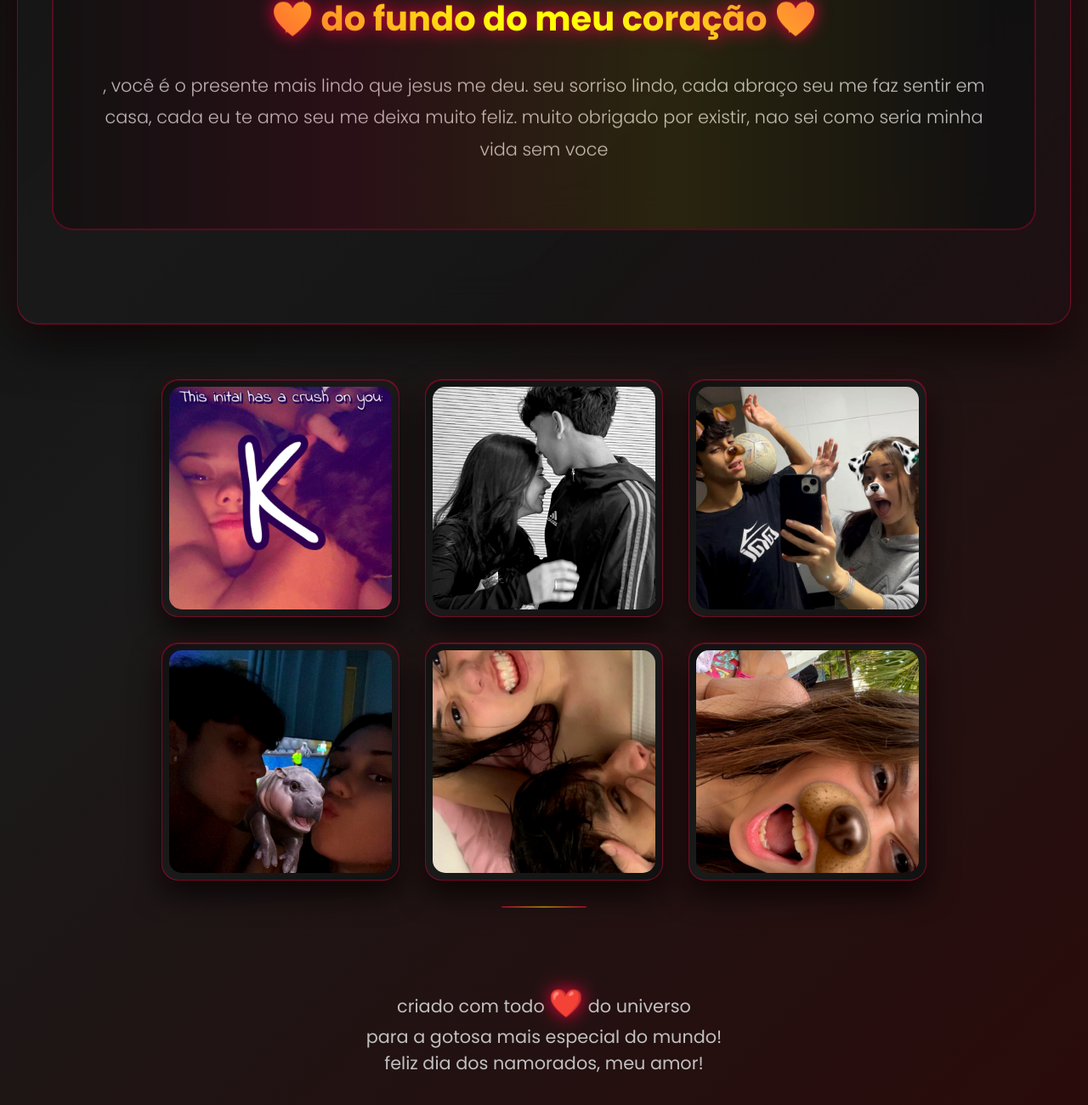
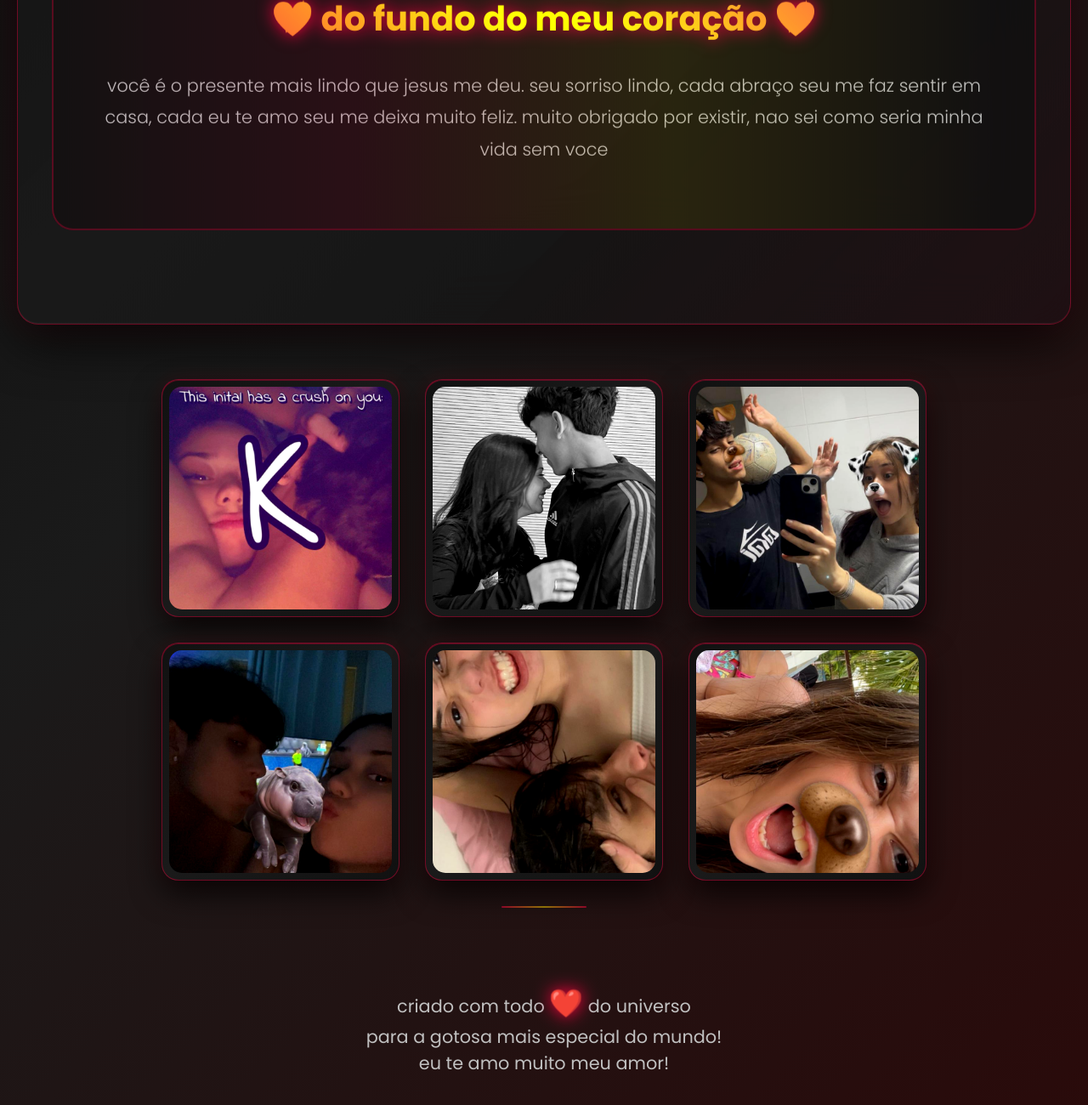
Before and after one commit to fagundess08/site-pro-meu-mozinho, a plain HTML site: page index.html in a window 1280 px wide. Shown: the part 1100-2400 px from the top of the page at 85% size. Drawn offline with Linux system fonts and the light colour scheme.

Commit message:
Update index.html

```diff
--- a/index.html
+++ b/index.html
@@ -739,7 +739,7 @@
 
             <div class="special-message" id="specialMessage">
                 <h3>💖 do fundo do meu coração 💖</h3>
-                <p></span>, você é o presente mais lindo que jesus me deu. seu sorriso lindo, cada abraço seu me faz sentir em casa, cada eu te amo seu me deixa muito feliz. muito obrigado por existir, nao sei como seria minha vida sem voce</p>
+                <p></span> você é o presente mais lindo que jesus me deu. seu sorriso lindo, cada abraço seu me faz sentir em casa, cada eu te amo seu me deixa muito feliz. muito obrigado por existir, nao sei como seria minha vida sem voce</p>
                 <br>
             </div>
         </main>
@@ -768,7 +768,7 @@
         <footer class="footer">
             <p>criado com todo <span class="heart-beat">❤️</span> do universo</p>
             <p>para a <span class="girlfriend-name"></span> mais especial do mundo! </p>
-            <p>feliz dia dos namorados, meu amor! </p>
+            <p>eu te amo muito meu amor! </p>
         </footer>
     </div>
 
@@ -1389,4 +1389,5 @@
         console.log('💖 Site de Amor carregado com sucesso! Feliz Dia dos Namorados! ✨');
     </script>
 </body>
+
 </html>
```
